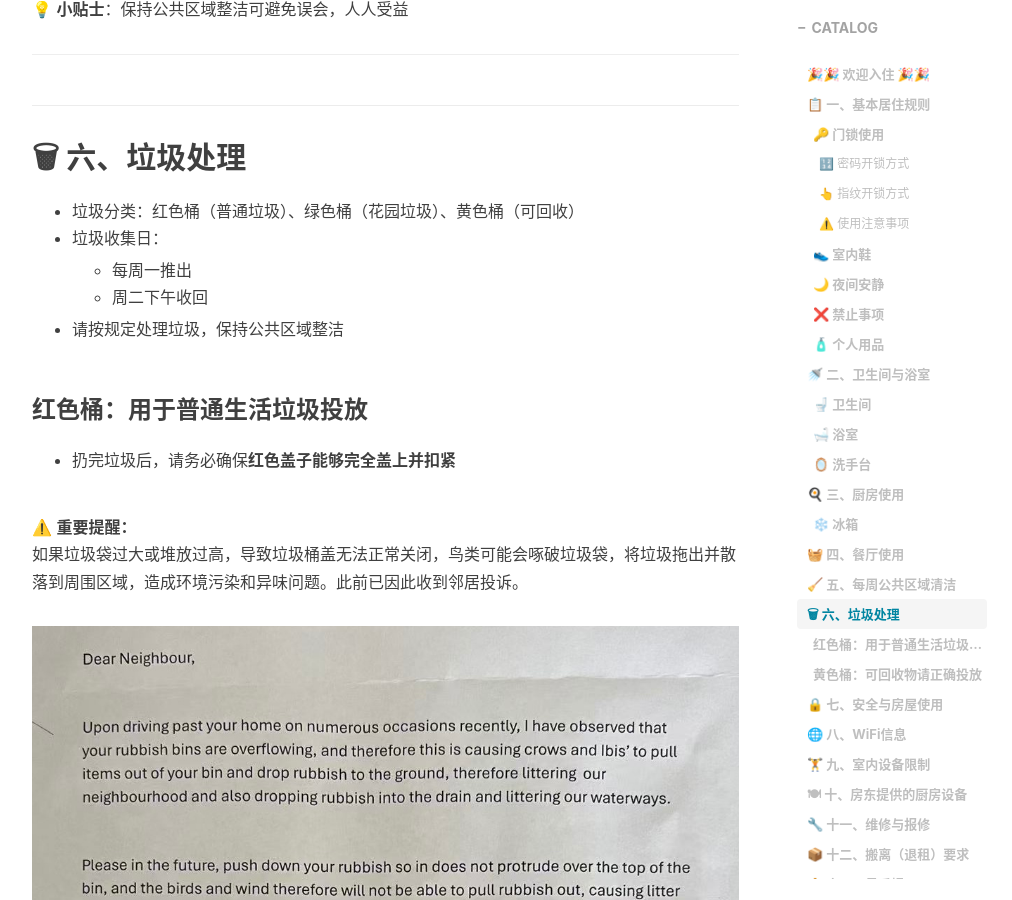
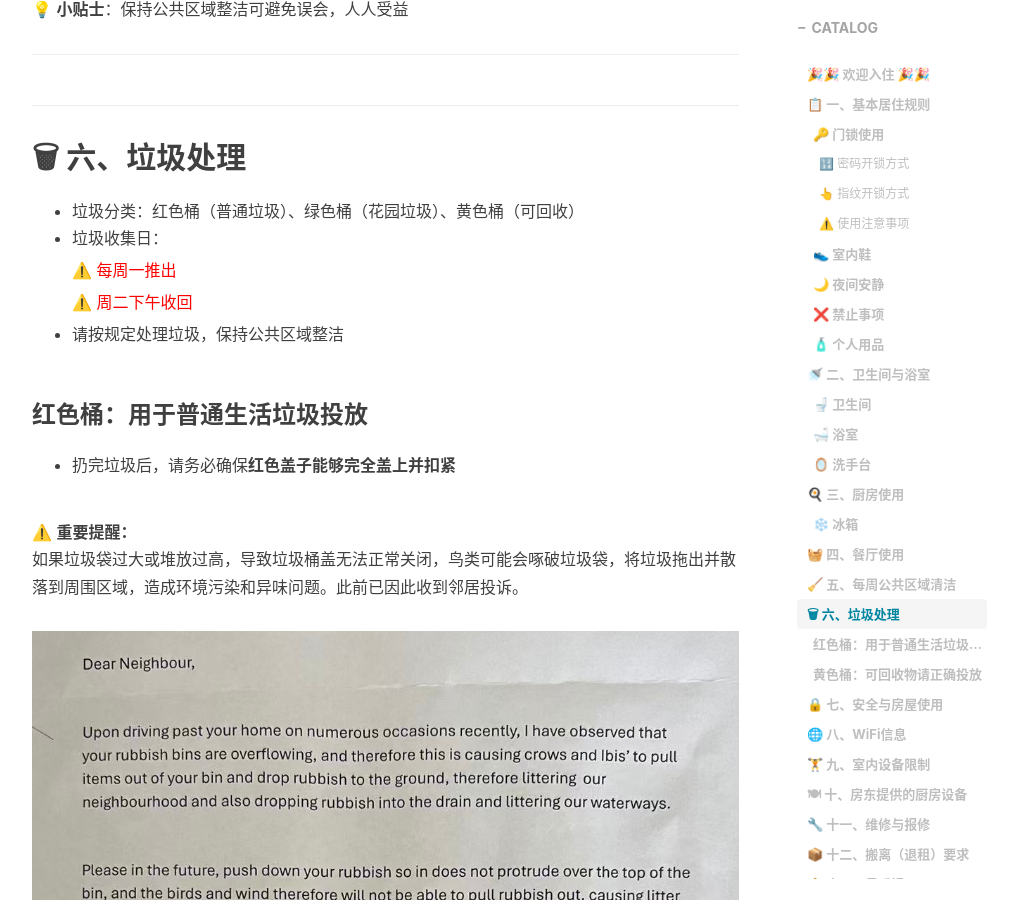
Before and after one commit to TedData/teddata.github.io, a Jekyll site: the page built from _posts/2026-03-11-TenantWelcomeGuide.md, in a window 1280 px wide and 900 px high, scrolled down 16412 px. Shown: the whole window, without its empty margins (233-1245 px from the left). Built offline with Jekyll 4.4.1, drawn with Linux system fonts in a browser that asks for light colours; nearby versions of some CDN libraries; comment, search, counter and statistics services are not loaded.

Commit message:
Update 2026-03-11-TenantWelcomeGuide.md

```diff
--- a/_posts/2026-03-11-TenantWelcomeGuide.md
+++ b/_posts/2026-03-11-TenantWelcomeGuide.md
@@ -192,8 +192,10 @@ tags:
 * 垃圾分类：红色桶（普通垃圾）、绿色桶（花园垃圾）、黄色桶（可回收）
 * 垃圾收集日：
 
-  * 每周一推出
-  * 周二下午收回
+  <span style="color:red">⚠️ 每周一推出</span>
+
+  <span style="color:red">⚠️ 周二下午收回</span>
+
 * 请按规定处理垃圾，保持公共区域整洁
 
 ### 红色桶：用于普通生活垃圾投放
```
